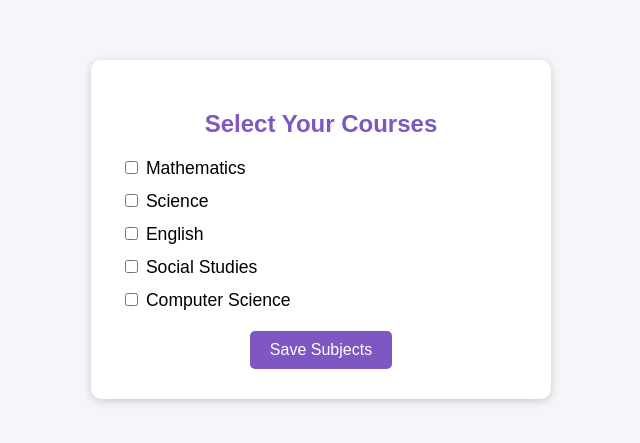
After one commit to ParasBhatt09/Personalized-Learning-System, a Node server app: template views/course.ejs in a window 1280 px wide. The commit adds this page. Shown: the top 443 px of the page, without its empty margins (319-959 px from the left). Run offline with Node 20, Linux system fonts and the light colour scheme; the template is opened without the code that fills it, so the values that code supplies are empty; some libraries are stand-ins or nearby versions.

Commit message:
Your commit message here

```diff
--- a/app.js
+++ b/app.js
@@ -3,57 +3,80 @@ const path = require('path');
 const app = express();
 const port = 3000;
 const mongoose = require('mongoose');
+const session = require('express-session');   // ✅ Added for session management
 const User = require('./models/user');
 
-// Connect MongoDB
+// ✅ Connect MongoDB
 mongoose.connect('mongodb://127.0.0.1:27017/learnhub', {
   useNewUrlParser: true,
   useUnifiedTopology: true,
 })
-.then(() => console.log('MongoDB connected'))
-.catch(err => console.log(err));
+  .then(() => console.log('MongoDB connected'))
+  .catch(err => console.log(err));
 
+// ✅ Middleware
 app.use(express.static(path.join(__dirname, 'public')));
 app.use(express.urlencoded({ extended: true }));
 app.use(express.json());
 
+// ✅ Session Middleware
+app.use(
+  session({
+    secret: 'learnhub-secret-key',
+    resave: false,
+    saveUninitialized: false,
+  })
+);
+
+// ✅ Set EJS
 app.set('view engine', 'ejs');
 
-// Routes
+// ✅ ROUTES
+
+// Home
 app.get('/', (req, res) => {
-  res.render('index.ejs', { name: null }); // default view
+  res.render('index.ejs', { name: req.session.user ? req.session.user.name : null });
 });
 
+// Signup page
 app.get('/signup', (req, res) => {
   res.render('signup.ejs');
 });
 
+// Login page
 app.get('/login', (req, res) => {
   res.render('login.ejs');
 });
 
-// Signup
+// ✅ Signup route
 app.post('/user/signup', async (req, res) => {
   const { name, studentId, email, password } = req.body;
   try {
     const newUser = new User({ name, studentId, email, password });
     await newUser.save();
-    console.log("Data saved");
-    return res.render('index.ejs', { name: newUser.name });
+    console.log("User registered:", newUser.email);
+
+    // Store in session
+    req.session.user = newUser;
+
+    return res.redirect('/course');
   } catch (err) {
     console.log(err);
     return res.status(500).send('Server error');
   }
 });
 
-// Login
+// ✅ Login route
 app.post('/user/login', async (req, res) => {
   const { email, password } = req.body;
   try {
     const user = await User.findOne({ email, password });
     if (user) {
       console.log("Login successful");
-      return res.render('index.ejs', { name: user.name });
+
+      // Save user session
+      req.session.user = user;
+     res.render("index.ejs");
     } else {
       return res.status(400).send('Invalid email or password');
     }
@@ -63,6 +86,42 @@ app.post('/user/login', async (req, res) => {
   }
 });
 
+// ✅ Course selection page (only if logged in)
+app.get("/course", (req, res) => {
+  if (!req.session.user) {
+    return res.redirect('/login');
+  }
+
+  res.render("course.ejs", { email: req.session.user.email });
+});
+
+// ✅ Save selected subjects
+app.post("/save-courses", async (req, res) => {
+  const { email, subjects } = req.body;
+
+  try {
+    await User.findOneAndUpdate(
+      { email },
+      { $set: { subjects: Array.isArray(subjects) ? subjects : [subjects] } },
+      { new: true }
+    );
+
+    console.log("Subjects saved for", email);
+    res.redirect('/');
+  } catch (err) {
+    console.log(err);
+    res.status(500).send("Error saving subjects");
+  }
+});
+
+// ✅ Logout route (optional)
+app.get('/logout', (req, res) => {
+  req.session.destroy(() => {
+    res.redirect('/login');
+  });
+});
+
+// ✅ Start server
 app.listen(port, () => {
   console.log(`Server running at http://localhost:${port}`);
 });
--- a/package.json
+++ b/package.json
@@ -2,6 +2,7 @@
   "dependencies": {
     "ejs": "^3.1.10",
     "express": "^5.1.0",
+    "express-session": "^1.18.2",
     "mongoose": "^8.19.1"
   }
 }
--- a/public/index.html
+++ b/public/index.html
@@ -15,7 +15,7 @@
       <h2>LearnHub</h2>
     </div>
     <nav>
-      <a href="#" id="nav-courses">Courses</a>
+      <a href="/course" id="nav-courses">Courses</a>
       <a href="#" id="nav-learning">My Learning</a>
       <a href="#" id="nav-about">About</a>
       <a href="/login" class="login" id="login-btn">Login</a>
@@ -32,6 +32,9 @@
           <div class="buttons">
             <button class="primary explore-courses-btn">Explore Courses →</button>
             <button class="secondary">Learn More</button>
+          </div>
+          <div style="text-align: right;">
+            <img src="ChatGPT Image Oct 12, 2025, 07_34_11 AM.png" alt="My Photo" width="400" height="300">
           </div>
           <div class="students-card">
             <p><strong>1000+ Students</strong><br>Enrolled This Month</p>
--- /dev/null
+++ b/views/course.ejs
@@ -0,0 +1,38 @@
+<!DOCTYPE html>
+<html lang="en">
+<head>
+  <meta charset="UTF-8" />
+  <meta name="viewport" content="width=device-width, initial-scale=1" />
+  <title>Select Courses</title>
+  <style>
+    body { font-family: Arial, sans-serif; background: #f5f5fa; margin: 0; }
+    .container { max-width: 400px; margin: 60px auto; background: #fff; border-radius: 10px; box-shadow: 0 2px 8px #ccc; padding: 30px; }
+    h2 { text-align: center; color: #7e57c2; }
+    .courses-list label { display: block; margin-bottom: 12px; font-size: 1.1em; }
+    .btn-group { text-align: center; margin-top: 20px; }
+    button { padding: 10px 20px; border: none; border-radius: 5px; margin: 0 8px; font-size: 1em; cursor: pointer; }
+    .primary { background: #7e57c2; color: #fff; }
+  </style>
+</head>
+<body>
+  <div class="container">
+    <h2>Select Your Courses</h2>
+    <form action="/save-courses" method="POST">
+      <!-- hidden field to identify user -->
+      <input type="hidden" name="email" value="<%= email || '' %>">
+
+      <div class="courses-list">
+        <label><input type="checkbox" name="subjects" value="Mathematics"> Mathematics</label>
+        <label><input type="checkbox" name="subjects" value="Science"> Science</label>
+        <label><input type="checkbox" name="subjects" value="English"> English</label>
+        <label><input type="checkbox" name="subjects" value="Social Studies"> Social Studies</label>
+        <label><input type="checkbox" name="subjects" value="Computer Science"> Computer Science</label>
+      </div>
+
+      <div class="btn-group">
+        <button type="submit" class="primary">Save Subjects</button>
+      </div>
+    </form>
+  </div>
+</body>
+</html>
--- a/views/index.ejs
+++ b/views/index.ejs
@@ -524,10 +524,11 @@ button[type="submit"]:hover {
     <div class="logo">
       <img src="https://cdn-icons-png.flaticon.com/512/1048/1048943.png" alt="Logo" />
       <h2>LearnHub</h2>
-      <h2 class="username">Welcome  <%= name %></h2>
+     <h1>Welcome <%= typeof name !== 'undefined' ? name : '' %></h1>
+
     </div>
     <nav>
-      <a href="#" id="nav-courses">Courses</a>
+      <a href="/course" id="nav-courses">Courses</a>
       <a href="#" id="nav-learning">My Learning</a>
       <a href="#" id="nav-about">About</a>
       <a href="/login" class="login" id="login-btn">Login</a>
```
Also changed, not shown: models/user.js (+10 -7 lines), 1 other file.
